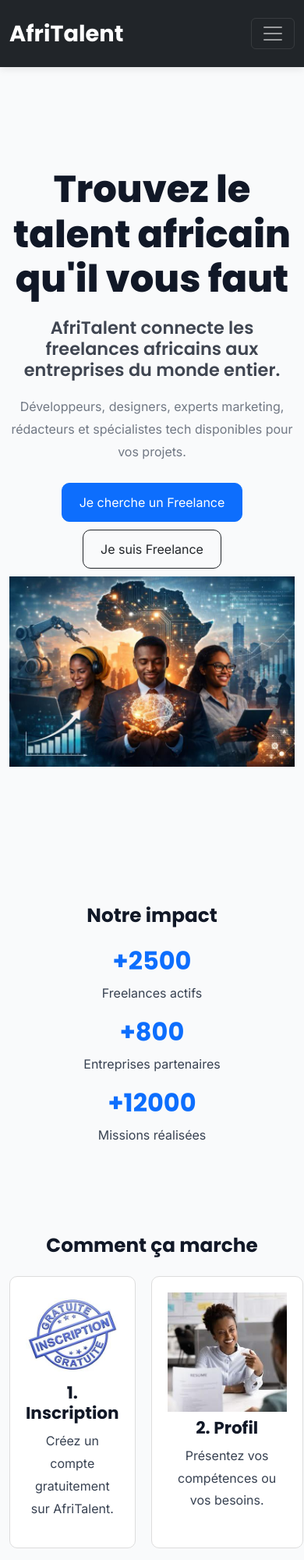
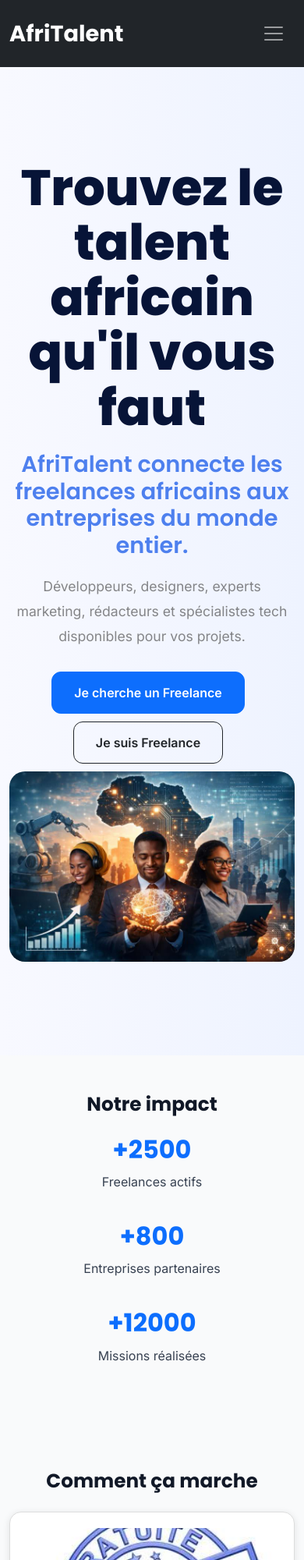
Before and after one commit to Fama-SARR/SARR-Fama-AfriTalent, a plain HTML site: page index.html in a window 390 px wide. Shown: the top 2000 px of the page at 78% size. Drawn offline with nearby package versions, Linux system fonts and the light colour scheme.

Commit message:
CSS : responsive design mobile et tablette, media queries

```diff
--- a/css/style.css
+++ b/css/style.css
@@ -71,28 +71,33 @@ a{
 }
 
 
+/* ================= HERO ================= */
+
 #hero{
-    padding: 80px 0;
+    position: relative;
+    overflow: hidden;
+    padding: 120px 0;
+    background: #ffffff;
+}
+
+/* TEXTE */
+
+#hero .hero-text{
+    position: relative;
+    z-index: 2;
 }
 
 #hero h1{
-    font-size: 3.2rem;
+    font-size: 5rem;
     font-weight: 800;
-    margin-bottom: 20px;
+    line-height: 1;
 }
 
 #hero h2{
-    font-size: 1.5rem;
-    margin-bottom: 20px;
+    font-size: 2rem;
+    font-weight: 600;
 }
 
-#hero p{
-    margin-bottom: 25px;
-}
-
-#hero img{
-    max-width: 100%;
-}
 
 
 .btn{
@@ -547,3 +552,277 @@ iframe {
     object-fit: cover;
     width: 100%;
 }
+/* =========================
+TABLETTE
+========================= */
+
+@media screen and (max-width:768px){
+
+    .navbar-nav{
+        text-align:center;
+    }
+
+    h1{
+        font-size:2.5rem;
+    }
+
+    .bento{
+        grid-template-columns:1fr;
+    }
+
+    .col-md-3,
+    .col-md-4{
+        margin-bottom:20px;
+    }
+}
+/* =========================
+MOBILE
+========================= */
+
+@media screen and (max-width:375px){
+
+    h1{
+        font-size:2rem;
+    }
+
+    h2{
+        font-size:1.2rem;
+    }
+
+    .btn{
+        width:100%;
+        margin-bottom:10px;
+    }
+
+    .navbar-brand{
+        font-size:1rem;
+    }
+
+    .carousel-item img{
+        width:100px;
+    }
+}
+/* IMAGES */
+
+img{
+    max-width:100%;
+    height:auto;
+}
+
+/* IMAGES CATEGORIES */
+
+.col-lg-4 img{
+    width:100%;
+    height:220px;
+    object-fit:cover;
+}
+/* ===== BENTO GRID ===== */
+
+.bento{
+    display:grid;
+    grid-template-columns:repeat(2,1fr);
+    gap:25px;
+}
+
+.bento-item{
+    background:#fff;
+    border-radius:15px;
+    padding:20px;
+    text-align:center;
+    box-shadow:0 2px 10px rgba(0,0,0,0.1);
+}
+
+/* IMAGES */
+
+.bento-item img{
+    width:100%;
+    height:220px;
+    object-fit:cover;
+    border-radius:10px;
+}
+/* ALIGNEMENT DES IMAGES */
+
+.bento-item img{
+    width:100%;
+    height:200px;
+    object-fit:cover;
+}
+@media screen and (max-width:768px){
+
+    .bento{
+        grid-template-columns:1fr;
+    }
+}
+.navbar-toggler{
+    border:none;
+}
+.bento-item{
+    background:#fff;
+    border-radius:15px;
+    padding:20px;
+    text-align:center;
+    box-shadow:0 2px 10px rgba(0,0,0,0.1);
+}
+
+/* =========================
+   HERO SECTION
+========================= */
+
+#hero{
+    background: linear-gradient(to right, #f8f9ff, #eef3ff);
+    padding: 120px 0 80px;
+    overflow: hidden;
+}
+
+#hero h1{
+    font-size: 4rem;
+    font-weight: 800;
+    line-height: 1.1;
+    color: #071437;
+    margin-bottom: 20px;
+}
+
+#hero h2{
+    font-size: 1.8rem;
+    color: #2563eb;
+    margin-bottom: 20px;
+    font-weight: 600;
+}
+
+#hero p{
+    font-size: 1.1rem;
+    color: #555;
+    margin-bottom: 30px;
+}
+
+/* IMAGE HERO */
+
+#hero img{
+    width: 100%;
+    max-width: 750px;
+    display: block;
+    margin-left: auto;
+    border-radius: 20px;
+}
+
+/* Boutons */
+
+#hero .btn{
+    padding: 14px 28px;
+    border-radius: 12px;
+    font-weight: 600;
+    margin-right: 10px;
+}
+
+
+
+@keyframes floatImage{
+    0%{
+        transform: translateY(0);
+    }
+
+    50%{
+        transform: translateY(-10px);
+    }
+
+    100%{
+        transform: translateY(0);
+    }
+}
+/* ================= HERO FINAL ================= */
+@media screen and (max-width:768px){
+
+    .hero-text h1{
+        font-size:2.2rem;
+    }
+
+    .hero-text h2{
+        font-size:1.2rem;
+    }
+
+    .hero-img img{
+        width:100%;
+        position:relative;
+        right:0;
+        top:0;
+        margin-top:20px;
+    }
+}
+
+#hero{
+    position: relative;
+    overflow: hidden;
+    padding: 120px 0;
+    background: linear-gradient(to right, #f8f9ff, #eef3ff);
+}
+
+.hero-text{
+    position: relative;
+    z-index: 2;
+}
+
+.hero-text h1{
+    font-size: 4rem;
+    font-weight: 800;
+    line-height: 1.1;
+}
+
+.hero-text h2{
+    font-size: 1.6rem;
+    font-weight: 600;
+}
+
+/* IMAGE */
+
+.hero-img{
+    display:flex;
+    justify-content:center;
+    align-items:center;
+}
+
+.hero-img img{
+    width: 100%;
+    max-width: 500px;
+    height: auto;
+
+    position: relative;
+    top: 0;
+    right: 0;
+
+    border-radius: 20px;
+    display: block;
+    margin: auto;
+}
+
+/* RESPONSIVE */
+
+@media screen and (max-width:992px){
+
+    #hero{
+        text-align:center;
+    }
+
+    .hero-img img{
+        position: relative;
+        width: 100%;
+        right: 0;
+        top: 0;
+    }
+
+    .hero-text h1{
+        font-size:2.8rem;
+    }
+}
+.col-lg-4 img{
+    width:100%;
+    height:220px;
+    object-fit:cover;
+}
+.services img{
+    width:100%;
+    height:220px;
+    object-fit:cover;
+}
+body{
+    padding-top:0px;
+}
--- a/index.html
+++ b/index.html
@@ -34,13 +34,14 @@
                 <a class="navbar-brand" href="index.html">
                     AfriTalent
                 </a>
+                <button class="navbar-toggler" type="button"
 
+            data-bs-toggle="collapse"
 
-                <button class="navbar-toggler" type="button"
-                    data-bs-toggle="collapse"
-                    data-bs-target="#menu">
+            data-bs-target="#menu">
 
-                    <span class="navbar-toggler-icon"></span>
+            <span class="navbar-toggler-icon"></span>
+
                 </button>
 
 
@@ -98,11 +99,11 @@
 
         <section id="hero">
 
-            <div class="container py-5">
+            <div class="container">
 
                 <div class="row align-items-center">
 
-                    <div class="col-lg-6">
+                    <div class="col-lg-6 hero-text">
 
                         <h1>
                             Trouvez le talent africain qu'il vous faut
@@ -129,12 +130,12 @@
 
                     </div>
 
-                    <div class="col-lg-6">
+                    <div class="col-lg-6 hero-img">
 
                         <img
                             src="images/imageAfriTalent.png"
                             alt="Freelances africains"
-                            class="img-fluid">
+                            class="img-fluid hero-image">
                     </div>
 
                 </div>
@@ -239,42 +240,42 @@
 
     <div class="row g-4 text-center">
 
-        <div class="col-md-4 border p-3">
+        <div class="col-12 col-md-6 col-lg-4 border p-3">
             <img src="images/developpementweb.png"class="img-fluid mb-2" alt="Développement Web">
             <h5>Développement Web</h5>
             <p>Sites web et applications modernes et performants</p>
             <p><strong>+1200 freelances</strong></p>
         </div>
 
-        <div class="col-md-4 border p-3">
+        <div class="col-12 col-md-6 col-lg-4 border p-3">
             <img src="images/designe.png" class="img-fluid mb-2" alt="Design UI/UX">
             <h5>Design UI/UX</h5>
             <p>Interfaces modernes et expérience utilisateur optimisée</p>
             <p><strong>+800 freelances</strong></p>
         </div>
 
-        <div class="col-md-4 border p-3">
+        <div class="col-12 col-md-6 col-lg-4 border p-3">
             <img src="images/marketing.png" class="img-fluid mb-2" alt="Marketing Digital">
             <h5>Marketing Digital</h5>
             <p>Publicité et gestion stratégique des réseaux sociaux</p>
             <p><strong>+950 freelances</strong></p>
         </div>
 
-        <div class="col-md-4 border p-3">
+        <div class="col-12 col-md-6 col-lg-4 border p-3">
             <img src="images/data.png" class="img-fluid mb-2" alt="Data et IA">
             <h5>Data & IA</h5>
             <p>Analyse de données et intelligence artificielle</p>
             <p><strong>+500 freelances</strong></p>
         </div>
 
-        <div class="col-md-4 border p-3">
+        <div class="col-12 col-md-6 col-lg-4 border p-3">
             <img src="images/redaction.png" class="img-fluid mb-2" alt="Rédaction Tech">
             <h5>Rédaction Tech</h5>
             <p>Articles SEO et contenus techniques professionnels</p>
             <p><strong>+600 freelances</strong></p>
         </div>
 
-        <div class="col-md-4 border p-3">
+        <div class="col-12 col-md-6 col-lg-4 border p-3">
             <img src="images/devops.png" class="img-fluid mb-2" alt="DevOps Cloud">
             <h5>DevOps & Cloud</h5>
             <p>Déploiement, serveurs et infrastructures cloud</p>
```
Also changed, not shown: about.html (+1 -2 lines), contact.html (+0 -1 lines), freelances.html (+1 -2 lines), tarifs.html (+4 -5 lines).
